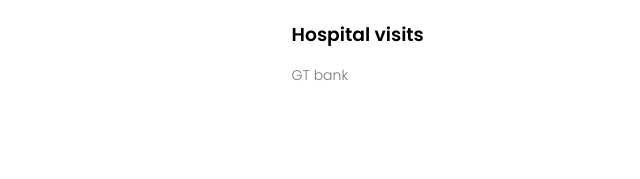
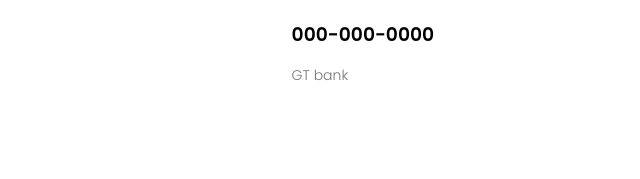
Before and after one commit to ReactLlord/Cgmi, a website: page public/giving.html in a window 1280 px wide. Shown: the part 931-1110 px from the top of the page, 543-1183 px from the left. Drawn offline with Linux system fonts and the light colour scheme.

Commit message:
gtbank number changed to null

```diff
--- a/public/giving.html
+++ b/public/giving.html
@@ -63,7 +63,7 @@
         </div>
         <div class="facilities-col">
             <img src="images/gtbank-logo.png" alt="">
-            <h3>Hospital visits</h3>
+            <h3>000-000-0000</h3>
             <p>GT bank</p>
         </div>
         <!-- <div class="facilities-col">
```
